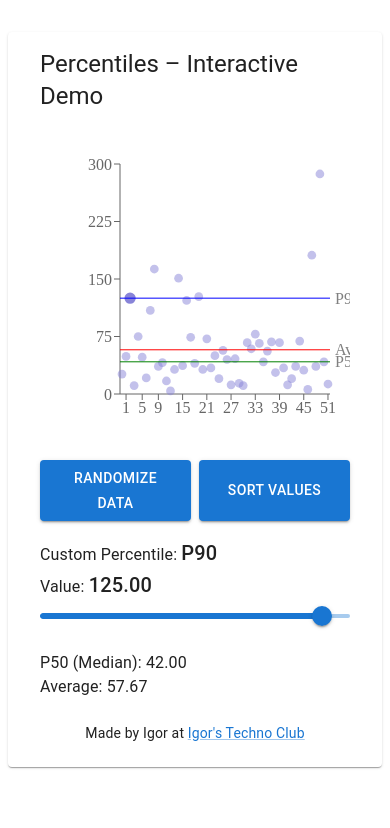
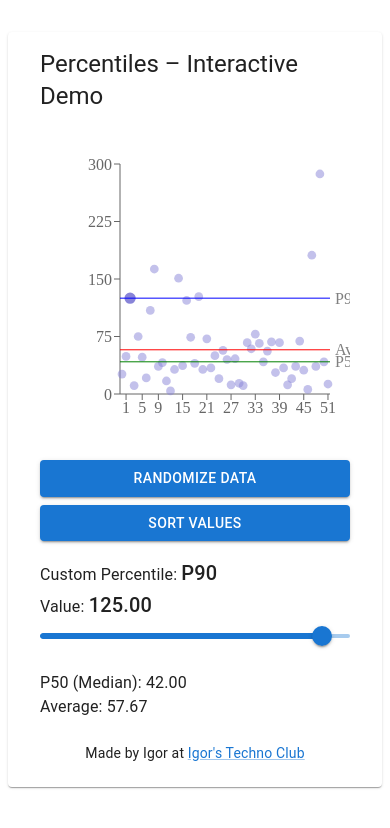
Before and after one commit to gogainda/percentile-demo, a React (Vite) app: page / in a window 390 px wide. Shown: the top 828 px of the page. Built offline with nearby package versions, Linux system fonts and the light colour scheme.

Commit message:
make responsive

```diff
--- a/src/App.tsx
+++ b/src/App.tsx
@@ -17,6 +17,7 @@ import {
   CardHeader,
   Typography,
   Link,
+  Box,
 } from "@mui/material";
 
 interface DataPoint {
@@ -141,8 +142,8 @@ const PercentileComparison: React.FC = () => {
           </ScatterChart>
         </ResponsiveContainer>
 
-        <div
-          style={{
+        <Box
+          sx={{
             marginTop: "16px",
             display: "flex",
             flexDirection: { xs: "column", sm: "row" },
@@ -160,9 +161,9 @@ const PercentileComparison: React.FC = () => {
           >
             Sort Values
           </Button>
-        </div>
+        </Box>
 
-        <div style={{ marginTop: "16px" }}>
+        <Box sx={{ marginTop: "16px" }}>
           <Typography variant="body1">
             Custom Percentile:{" "}
             <Typography variant="h6" component="span">
@@ -183,20 +184,16 @@ const PercentileComparison: React.FC = () => {
             onChange={(_, newValue) => setPercentile(newValue as number)}
             valueLabelDisplay="auto"
           />
-        </div>
+        </Box>
 
-        <div style={{ marginTop: "16px" }}>
+        <Box sx={{ marginTop: "16px" }}>
           <Typography variant="body1">
             P50 (Median): {p50.value.toFixed(2)}
           </Typography>
           <Typography variant="body1">Average: {average.toFixed(2)}</Typography>
-        </div>
-        <div id="footer">
-          <Typography
-            variant="body2"
-            align="center"
-            style={{ marginTop: "24px" }}
-          >
+        </Box>
+        <Box id="footer" sx={{ marginTop: "24px" }}>
+          <Typography variant="body2" align="center">
             Made by Igor at{" "}
             <Link
               href="https://igorstechnoclub.com"
@@ -206,7 +203,7 @@ const PercentileComparison: React.FC = () => {
               Igor's Techno Club
             </Link>
           </Typography>
-        </div>
+        </Box>
       </CardContent>
     </Card>
   );
```
